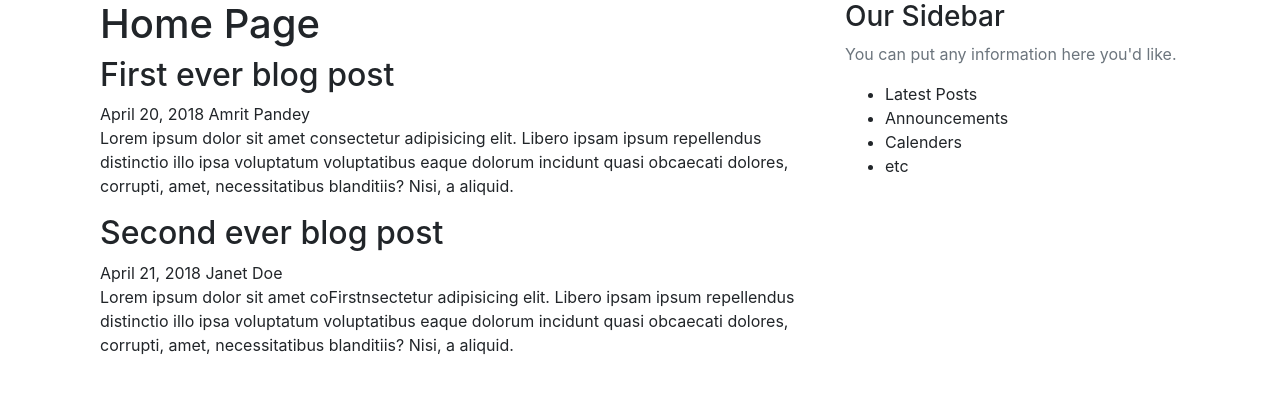
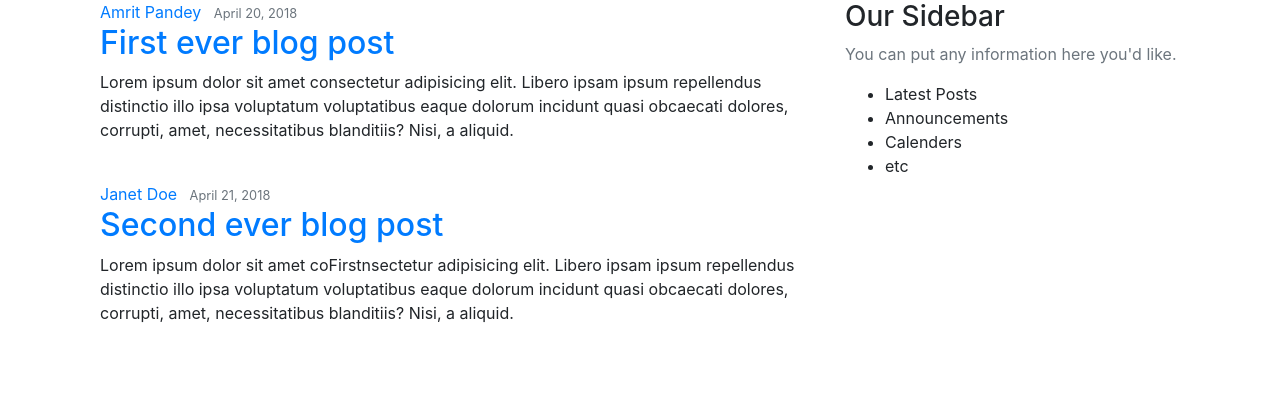
Before and after one commit to amritpandey23/Flask-Blog, a Flask app: page / in a window 1280 px wide. Shown: the part 56-450 px from the top of the page. Run offline with Flask 2, Linux system fonts and the light colour scheme; some libraries are stand-ins or nearby versions.

Commit message:
changed article html in home.html template

```diff
--- a/templates/home.html
+++ b/templates/home.html
@@ -1,10 +1,15 @@
 {%extends "layout.html"%}
 {%block content%}
-    <h1>Home Page</h1>
     {%for post in posts%}
-        <h2>{{ post.title }}</h2>
-        <span>{{ post.date_posted }}</span>
-        <span>{{ post.author }}</span>
-        <p>{{ post.content }}</p>
+        <article class="media content-section mb-4">
+            <div class="media-body">
+                <div class="article-metadata">
+                    <a href="#" class="mr-2">{{ post.author }}</a>
+                    <small class="text-muted">{{ post.date_posted }}</small>
+                </div>
+                <h2><a href="#" class="article-title">{{ post.title }}</a></h2>
+                <p class="article-content">{{ post.content }}</p>
+            </div>
+        </article>
     {%endfor%}
 {%endblock%}
```
